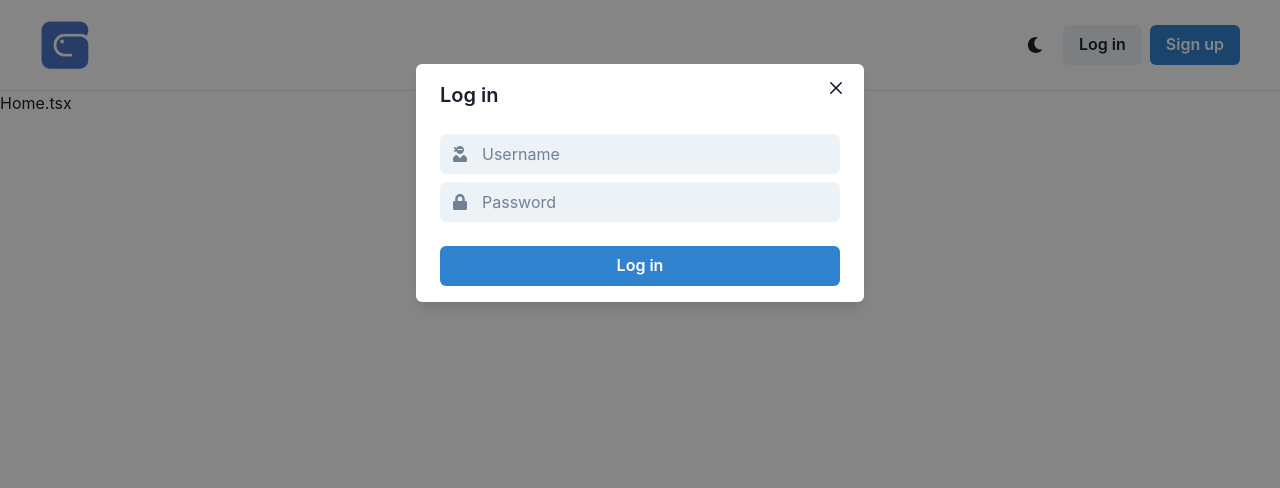
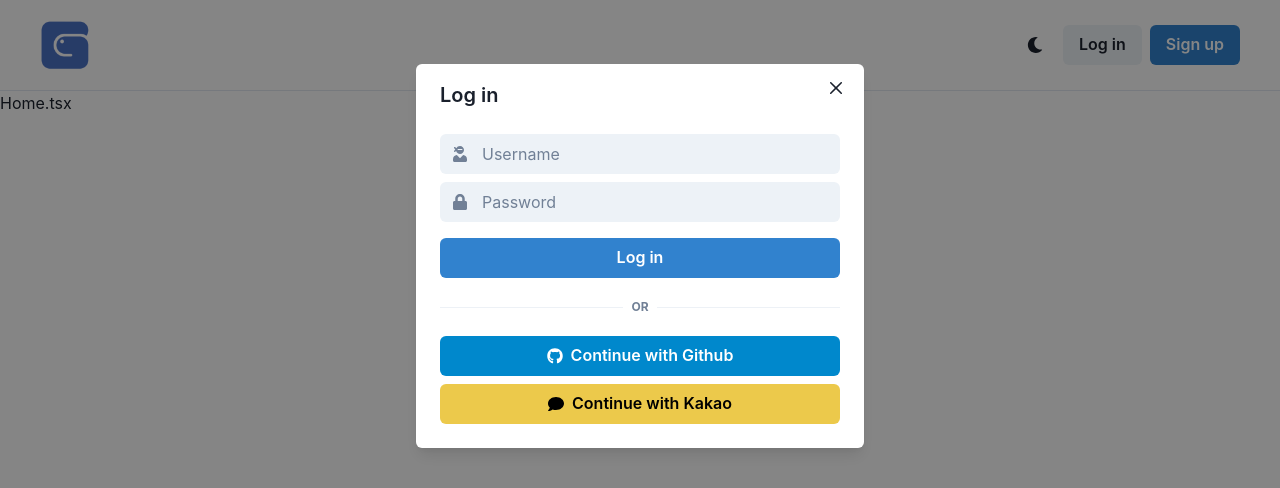
Before and after one commit to gnuboard/junanjunan, a React (Create React App) app: page / in a window 1280 px wide. Both pictures are taken after a click on the button "Log in". Shown: the top 488 px of the page. Built offline with nearby package versions, Linux system fonts and the light colour scheme.

Commit message:
[add] social login button in login modal

```diff
--- a/src/components/Auth/LoginModal.tsx
+++ b/src/components/Auth/LoginModal.tsx
@@ -12,8 +12,10 @@
   ModalHeader,
   ModalOverlay,
   VStack,
+  Divider,
 } from "@chakra-ui/react";
 import { FaUserNinja, FaLock } from "react-icons/fa";
+import SocialLogin from "./SocialLogin";
 
 
 interface LoginModalProps {
@@ -52,12 +54,11 @@
               <Input variant={"filled"} placeholder="Password" />
             </InputGroup>
           </VStack>
-        </ModalBody>
-        <ModalFooter w="100%">
-          <Button colorScheme={"blue"} w="100%">
+          <Button mt={4} colorScheme={"blue"} w="100%">
             Log in
           </Button>
-        </ModalFooter>
+          <SocialLogin />
+        </ModalBody>
       </ModalContent>
     </Modal>
   );
--- /dev/null
+++ b/src/components/Auth/SocialLogin.tsx
@@ -0,0 +1,24 @@
+import { FaComment, FaGithub } from "react-icons/fa";
+import { Box, Button, Divider, HStack, Text, VStack } from "@chakra-ui/react";
+
+export default function SocialLogin() {
+  return (
+    <Box mb={4}>
+      <HStack my={5}>
+        <Divider />
+        <Text textTransform={"uppercase"} color="gray.500" fontSize="xs" as="b">
+          Or
+        </Text>
+        <Divider />
+      </HStack>
+      <VStack>
+        <Button w="100%" leftIcon={<FaGithub />} colorScheme={"telegram"}>
+          Continue with Github
+        </Button>
+        <Button w="100%" leftIcon={<FaComment />} colorScheme={"yellow"}>
+          Continue with Kakao
+        </Button>
+      </VStack>
+    </Box>
+  );
+}
```
